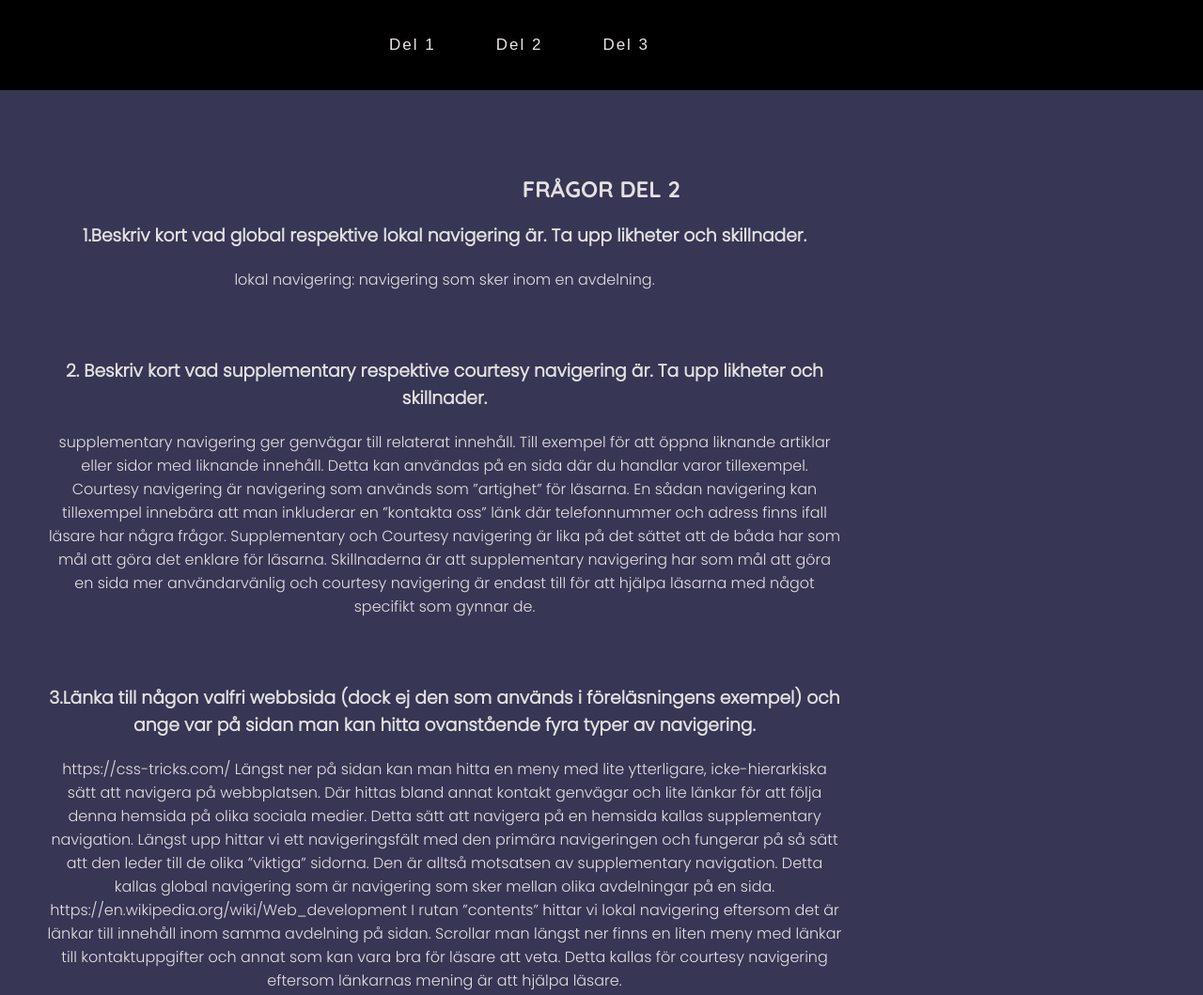
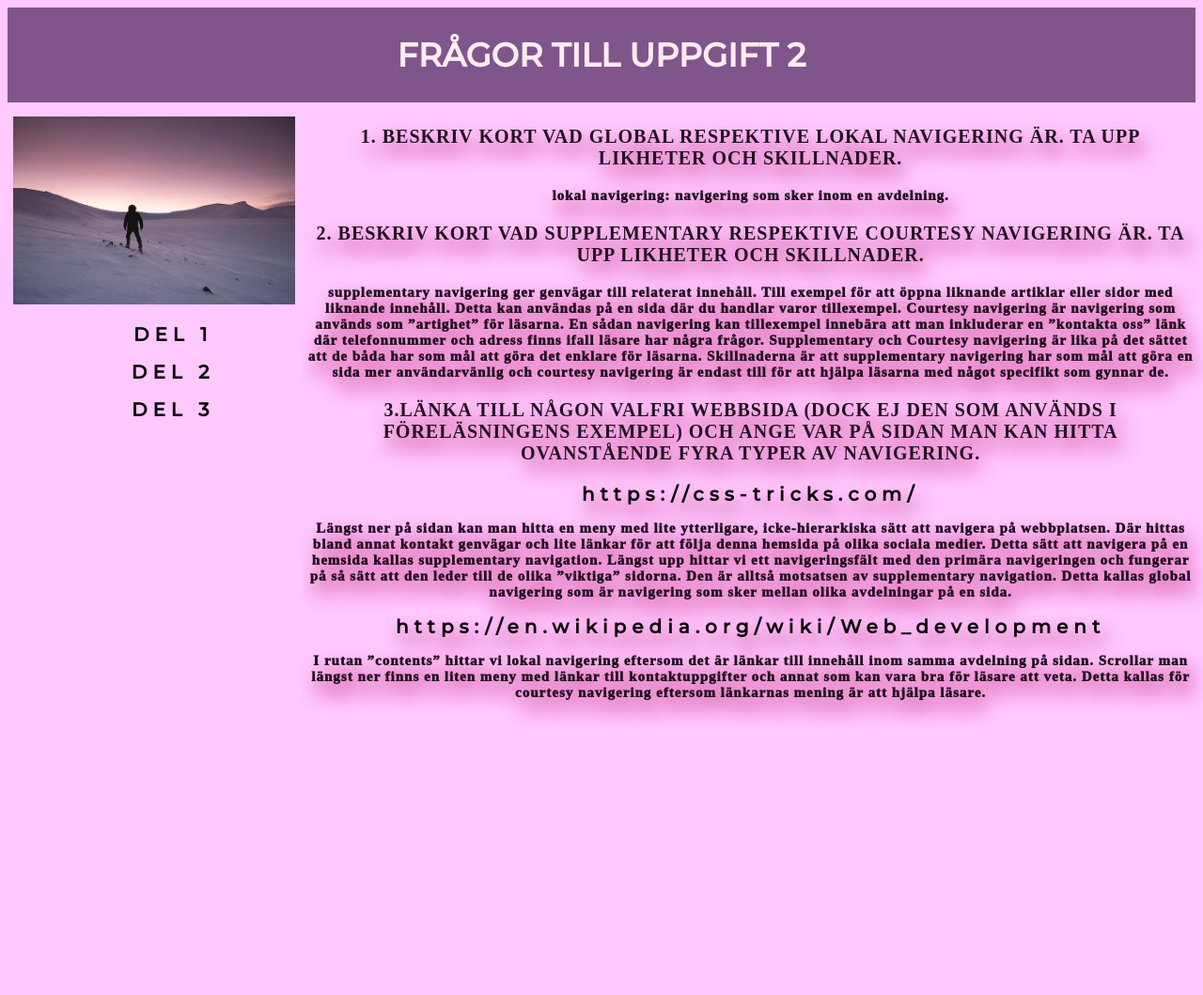
Before and after one commit to oliviaveraward/U2, a plain HTML site: page page2.html in a window 1280 px wide. Shown: the whole page at 94% size. After the commit the page ends 981 px from the top, so only its background shows below. Drawn offline with Linux system fonts and the light colour scheme; a web font is replaced by a local one.

Commit message:
htmlCSSChange

```diff
--- a/page2.html
+++ b/page2.html
@@ -13,47 +13,41 @@
 </head>
 <body>
 
-  <header>
+  <div class="container">
       <nav>
-   <ul class="navlinks">
-     <li><a href="index.html">Del 1</a></li>
-     <li><a href="page2.html">Del 2</a></li>
-     <li><a href="page3.html">Del 3</a></li>
-  </ul>
-  <div class="line"></div>
+  <h2>Frågor till uppgift 2</h2>
     </nav>
-</header>
-
-<div class="container">
-    <h2>Frågor del 2</h2>
-    <div class="text">
-        <h3>1.Beskriv kort vad global respektive lokal navigering är. Ta upp likheter och skillnader.</h3>
+    <main>
+      <h3>1. Beskriv kort vad global respektive lokal navigering är. Ta upp likheter och skillnader.</h3>
         <p>lokal navigering: navigering som sker inom en avdelning.</p>
-    </div>
-    <div class="text2">
-      <h3>2.	Beskriv kort vad supplementary respektive courtesy navigering är. Ta upp likheter och skillnader.</h3>
+        <h3>2. Beskriv kort vad supplementary respektive courtesy navigering är. Ta upp likheter och skillnader.</h3>
         <p>supplementary navigering ger genvägar till relaterat innehåll. Till exempel för att öppna liknande artiklar eller sidor med liknande innehåll. Detta kan användas på en sida där du handlar varor tillexempel.
 
           Courtesy navigering är navigering som används som ”artighet” för läsarna. En sådan navigering kan tillexempel innebära att man inkluderar en ”kontakta oss” länk där telefonnummer och adress finns ifall läsare har några frågor.
 
           Supplementary och Courtesy navigering är lika på det sättet att de båda har som mål att göra det enklare för läsarna. Skillnaderna är att supplementary navigering har som mål att göra en sida mer användarvänlig och courtesy navigering är endast till för att hjälpa läsarna med något specifikt som gynnar de.
         </p>
-  </div>
-  <div class="text3">
         <h3>3.Länka till någon valfri webbsida (dock ej den som används i föreläsningens exempel) och ange var på sidan man kan hitta ovanstående fyra typer av navigering.</h3>
     <p>
-        https://css-tricks.com/
+        <a class="text" href="https://css-tricks.com/">https://css-tricks.com/</a>
         Längst ner på sidan kan man hitta en meny med lite ytterligare, icke-hierarkiska sätt att navigera på webbplatsen.  Där hittas bland annat kontakt genvägar och lite länkar för att följa denna hemsida på olika sociala medier. Detta sätt att navigera på en hemsida kallas supplementary navigation.
         Längst upp hittar vi ett navigeringsfält med den primära navigeringen och fungerar på så sätt att den leder till de olika ”viktiga” sidorna. Den är alltså motsatsen av supplementary navigation. Detta kallas global navigering som är navigering som sker mellan olika avdelningar på en sida.
         </p>
         <p>
-        https://en.wikipedia.org/wiki/Web_development
+          <a class="text" href="https://en.wikipedia.org/wiki/Web_development">https://en.wikipedia.org/wiki/Web_development</a>
         I rutan ”contents” hittar vi lokal navigering eftersom det är länkar till innehåll inom samma avdelning på sidan.
         Scrollar man längst ner finns en liten meny med länkar till kontaktuppgifter och annat som kan vara bra för läsare att veta. Detta kallas för courtesy navigering eftersom länkarnas mening är att hjälpa läsare.
 
     </p>
+    </main>
+    <div id="sidebar"><img src="snow-g7411e6e2f_640.jpg" alt="picture">
+      <ul class="navlinks">
+        <li><a href="index.html">Del 1</a></li>
+        <li><a href="page2.html">Del 2</a></li>
+        <li><a href="page3.html">Del 3</a></li>
+     </ul>
     </div>
   </div>
-</div>
+
 </body>
 </html>
--- a/style.css
+++ b/style.css
@@ -1,84 +1,107 @@
-@import url('https://fonts.googleapis.com/css2?family=Mohave:wght@600&family=Poppins:wght@300&family=Quicksand:wght@500&display=swap');
-* {
-    box-sizing: border-box;
-    margin: 0;
-    padding: 0;
-    background: rgb(56, 54, 85);
+@import url('https://fonts.googleapis.com/css2?family=Montserrat:wght@500&display=swap');
+@import url('https://fonts.googleapis.com/css2?family=Zen+Antique&display=swap');
+
+
+body {
+    background-color: #ffc8ff;
+
+}
+
+.container {
+    display: grid;
+    height: 100%;
+    grid-template-columns: 1fr 1fr 1fr 1fr;
+    grid-template-rows: 0.2fr 1.5fr 1.6fr 1fr;
+    grid-template-areas:
+      "nav nav nav nav"
+      "sidebar main main main"
+      "sidebar main main main";
+    grid-gap: 0.3rem;
+    font-weight: 1000;
+    text-transform: uppercase;
+    color: #080808;
+    text-align: center;
+  }
+
+  nav {
+    background: #7f558b;
+    grid-area: nav;
+  }
+
+  main {
+    background: #ffc8ff;
+    grid-area: main;
+  }
+
+  #sidebar {
+    background: #ffc8ff;
+    grid-area: sidebar;
   }
 
 
-@media screen and (max-width: 500px) {
-
+  li {
+      list-style: none;
   }
 
-
-li, a {
-    font-family: 'Mohave', sans-serif;
-    font-weight: 400;
-    font-size: 17px;
-    color: rgb(235, 229, 229);
+  a {
+    text-align: center;
+    display: block;
+    font-family: 'Montserrat', sans-serif;
     text-decoration: none;
-    letter-spacing: 2px;
+    font-weight: bold;
+    margin: 1rem;
+    letter-spacing: 6px;
+    font-size: 20px;
+    color: #0a070a;
   }
 
-header {
-    display: flex;
-    justify-content: space-between;
-    align-items: center;
-    padding: 30px 30%;
-    background-color: black;
+  a:hover {
+      color: #9d00c9;
+      background-color: rgb(255, 236, 239);
   }
 
-.navlinks {
-    list-style: none;
-    background-color: black;
+  h3, p {
+    font-family: 'Zen Antique', serif;
+    text-transform: initial;
+    color: #221122;
+    text-shadow: 5px 12px 20px #af0060;
+    letter-spacing: 1px;
+    text-align: center;
+    line-break: auto;
   }
 
-.navlinks li {
-    display: inline-block;
-    padding: 8px 30px;
-    background-color: black;
-}
-
-.navlinks li a {
-    transition: all 0.3 ease 0s;
-    background-color: black;
-}
-
-.navlinks li a:hover {
-    color: rgb(229, 229, 243);
-    background-color: rgb(108, 0, 209);
-    border-radius: 50px;
-    cursor: pointer;
-    border: none;
-    transition: all 0.3 ease 0s;
-    padding: 5px;
-}
-
-.container {
-    width: 100%;
-    text-align: center;
-    padding-top: 40px;
-}
-
-.text, .text2, .text3 {
-    margin-bottom: 70px;
-    margin-top: 20px;
-    font-family: 'Poppins', sans-serif;
-    width: 70%;
-    padding-left: 50px;
+  h3 {
+      font-size: 20px;
+      text-transform: uppercase;
   }
 
   h2 {
-    margin-top: 50px;
-    font-family: 'Quicksand', sans-serif;
-    text-transform: uppercase;
+    font-size: 35px;
+    font-family: 'Montserrat', sans-serif;
+    color: rgb(255, 236, 239);
   }
 
-h3 {
-    margin-bottom: 20px;
+  p {
+      font-size: 15px;
   }
 
-h2, h3, p {
-    color: rgb(226, 225, 225);
+  #sidebar img {
+    width: 300px;
+    margin-top: 10px;
+    align-items: center;
   }
+
+  @media only screen and (max-width: 550px) {
+    .container {
+      grid-template-columns: 1fr;
+      grid-template-rows: 0.4fr 0.4fr 2.2fr 1fr 1fr;
+      grid-template-areas:
+        "nav"
+        "sidebar"
+        "main";
+    }
+    #sidebar img {
+        width: 250px;
+        margin: 10px;
+    }
+  }
```
Also changed, not shown: index.html (+17 -21 lines), page3.html (+18 -24 lines), background1.jpg (deleted), background2.webp (deleted), background3.webp (deleted), snow-g7411e6e2f_640.jpg (added), 1 other file. Lines whose indentation alone changed are shown as unchanged.
